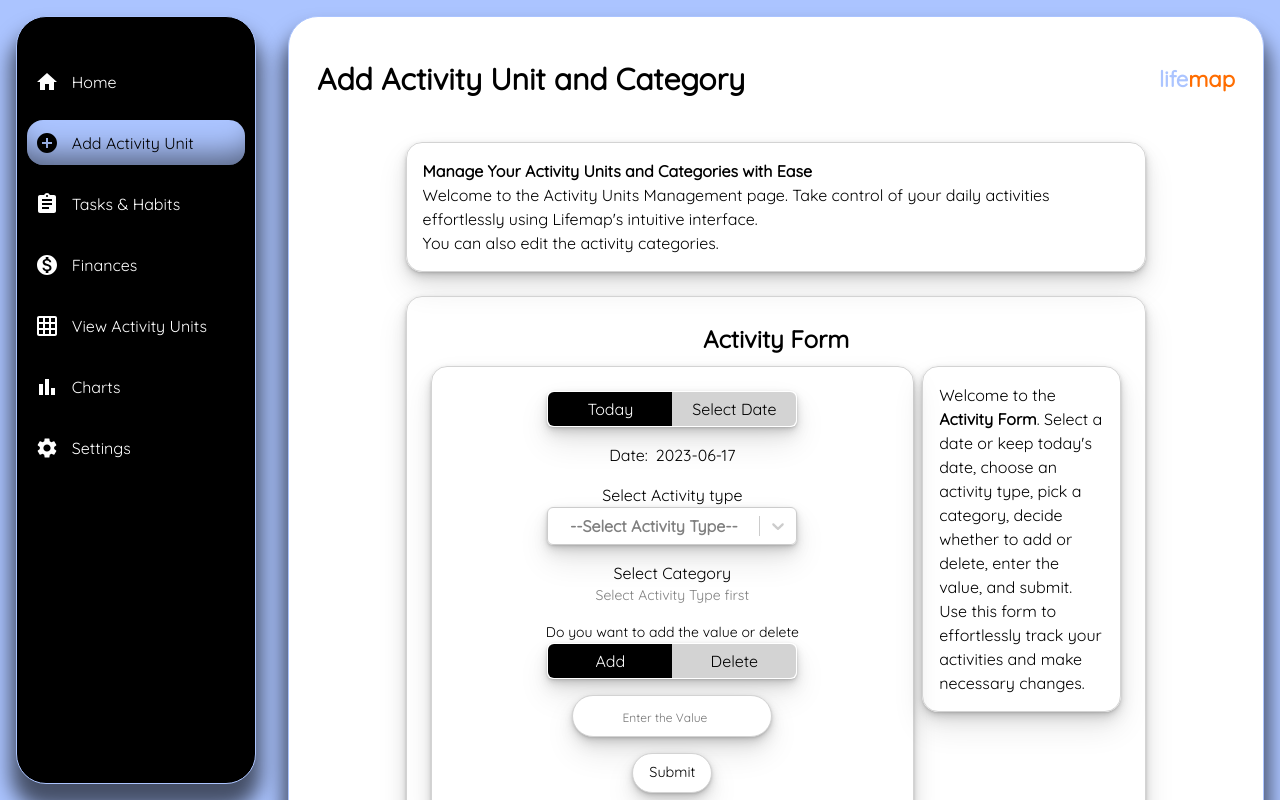
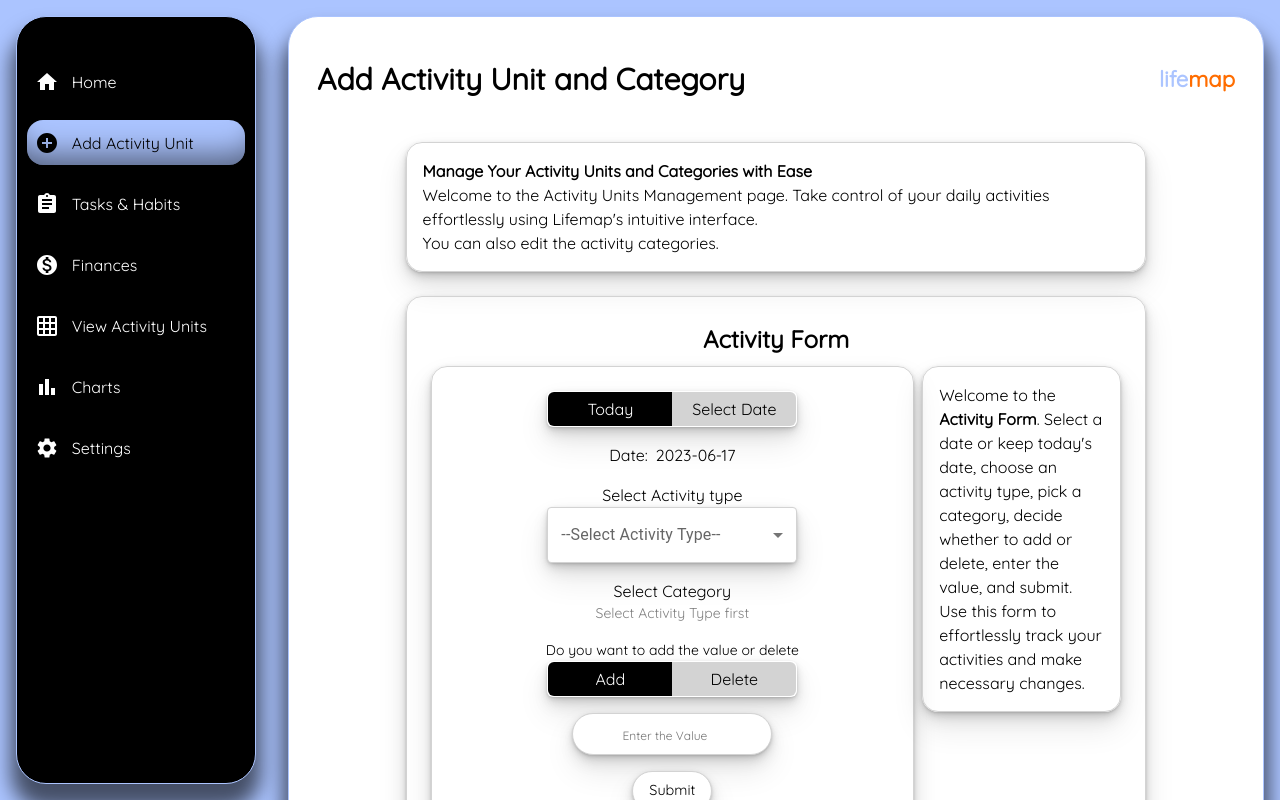
Before and after one commit to berkaysson/lifemap, a React (Create React App) app: page /lifemap/edit-activity-unit in a window 1280 px wide. Shown: the top 800 px of the page. Built offline with nearby package versions, Linux system fonts and the light colour scheme.

Commit message:
Remove react-select from StyledSelect and recreate it with material UI Select

```diff
--- a/src/Components/Wrappers/Styled-Elements/StyledSelect.js
+++ b/src/Components/Wrappers/Styled-Elements/StyledSelect.js
@@ -1,31 +1,64 @@
-import Select from "react-select";
+import React from "react";
+import { FormControl, InputLabel, MenuItem, Select } from "@mui/material";
+import { theme as myTheme } from "../../../Style/theme";
 import styled from "styled-components";
 
-import { theme as myTheme } from "../../../Style/theme";
-
-const StyledSelectWrapper = styled(Select)`
+const StyledSelectWrapper = styled.div`
   box-shadow: ${myTheme.boxShadows.smallCardShadow};
   border-radius: ${myTheme.radius.small};
   font-weight: bold;
   max-width: 300px;
   min-width: 250px;
   transition: background-color 0.4s, color 0.4s;
-`;
+`
 
 export const StyledSelect = (props) => {
+  const handleChange = (event) => {
+    props.onChange(event.target.value)
+  }
+
   return (
-    <StyledSelectWrapper
-      {...props}
-      theme={(theme) => ({
-        ...theme,
-        borderRadius: `${myTheme.radius.small}`,
-        colors: {
-          ...theme.colors,
-          primary25: `${myTheme.colors.alternative}`,
-          primary50: `${myTheme.colors.theme}`,
-          primary: `${myTheme.colors.theme}`,
-        },
-      })}
-    />
+    <StyledSelectWrapper>
+    <FormControl fullWidth>
+      <InputLabel id="select-label">{props.placeholder}</InputLabel>
+      <Select
+        labelId="select-label"
+        onChange={handleChange}
+        value={props.value ? props.value : ""}
+        label={props.placeholder}
+        variant="outlined"
+        sx={{
+          "& .MuiSelect-outlined":{
+            color: myTheme.colors.primary,
+          },
+          "& .MuiInputLabel-root": {
+            color: myTheme.colors.primary,
+          },
+          '& .MuiOutlinedInput-notchedOutline': {
+            borderColor: myTheme.colors.alternative
+          },
+          "& .Mui-focused":{
+            borderColor:"red"
+          }
+        }}
+      >
+        {props.options.map((option) => (
+          <MenuItem
+          value={option}
+          disableRipple
+          sx={{
+            "&:hover":{
+              fontWeight:"bold",
+            },
+
+            "&:focus":{
+              bgcolor: myTheme.colors.theme,
+            }
+          }}
+          >{option.label}</MenuItem>
+        ))}
+      </Select>
+      </FormControl>
+    </StyledSelectWrapper>
   );
 };
```
